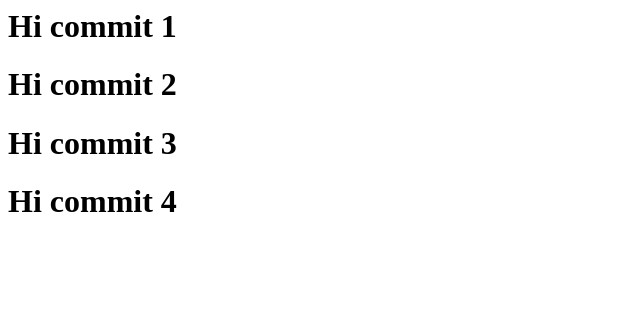
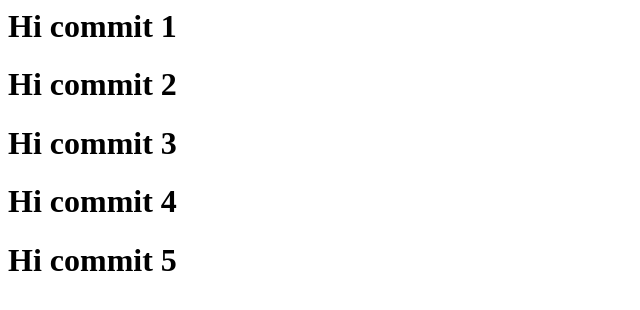
Before and after one commit to rohinilokare/Assigenment01, a plain HTML site: page commit.html in a window 1280 px wide. Shown: the whole page, without its empty margins (0-640 px from the left). Drawn offline with Linux system fonts and the light colour scheme.

Commit message:
feature::Commit: created commit 5

```diff
--- a/commit.html
+++ b/commit.html
@@ -3,4 +3,6 @@
 <h1>Hi  commit 2</h1>
 <h1>Hi  commit 3</h1>
 <h1>Hi  commit 4</h1>
+<h1>Hi  commit 5</h1>
+
 </html>
```
